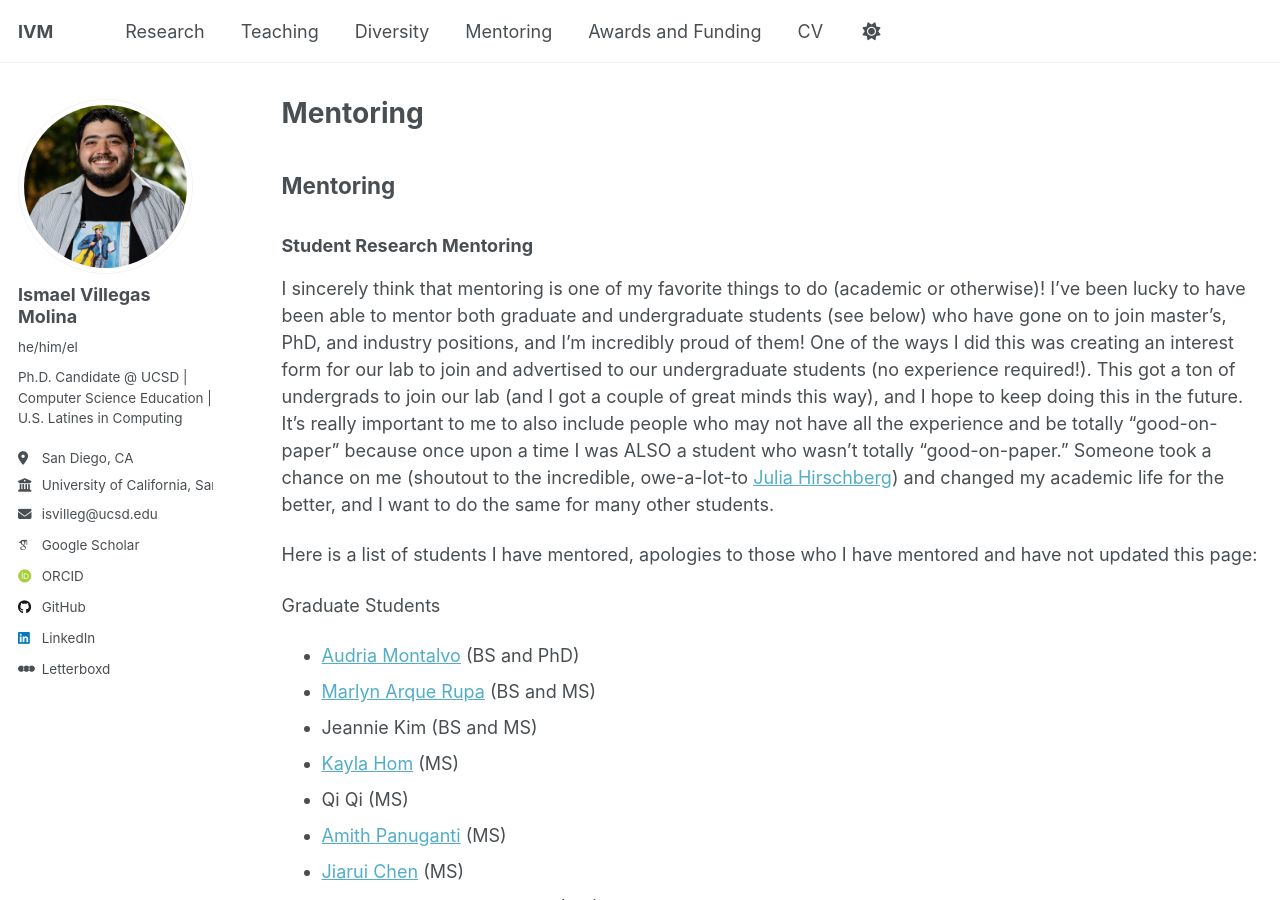
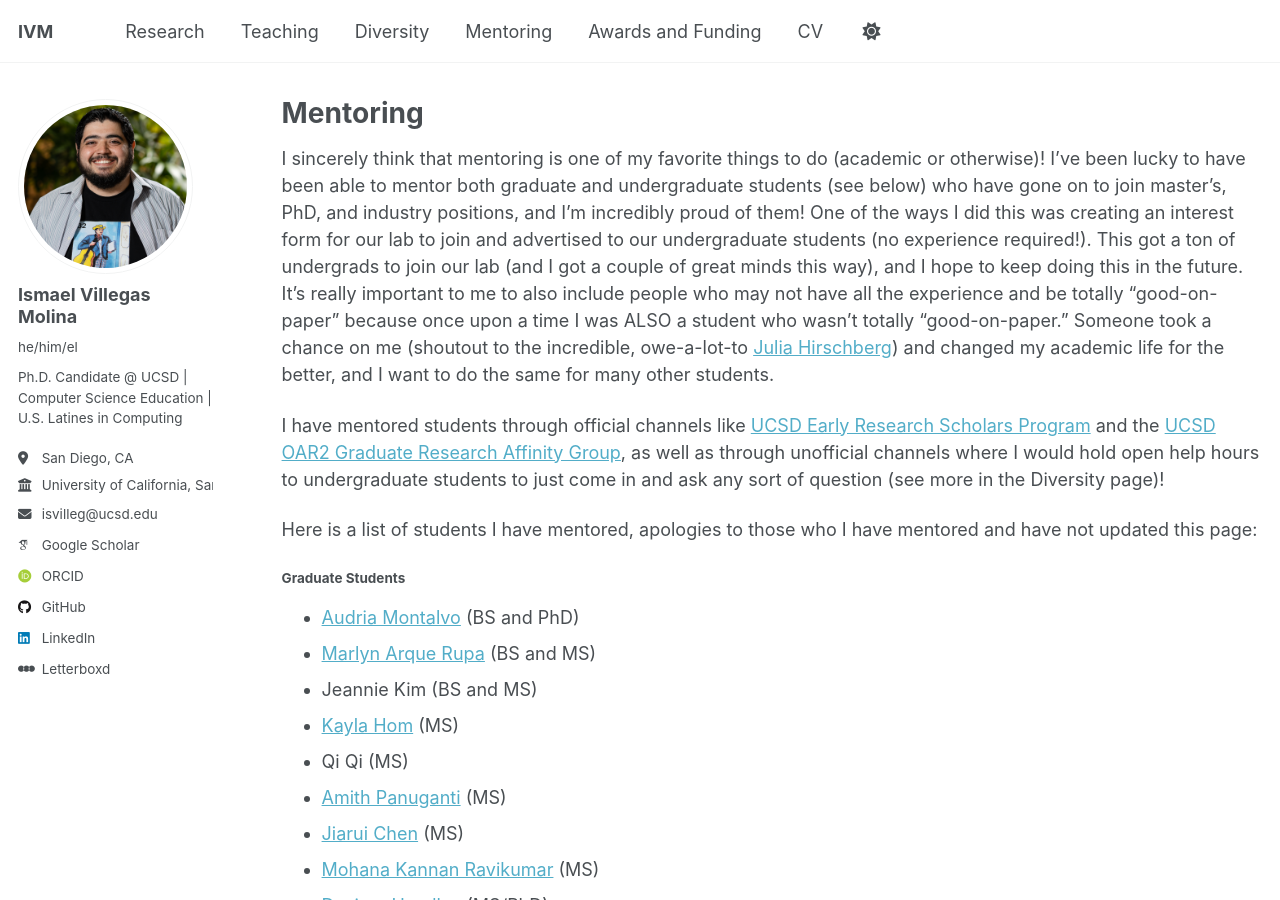
Before and after one commit to IsmaelV/IsmaelV.github.io, a Jekyll site: the page built from _pages/mentoring.md, in a window 1280 px wide and 900 px high. Built offline with Jekyll 4.4.1, drawn with Linux system fonts in a browser that asks for light colours; some web fonts are replaced; a script that is not in the unit is left out.

Commit message:
Fixed formatting in mentoring page

```diff
--- a/_pages/mentoring.md
+++ b/_pages/mentoring.md
@@ -4,15 +4,13 @@ title: "Mentoring"
 permalink: /mentoring/
 ---
 
-## Mentoring
+I sincerely think that mentoring is one of my favorite things to do (academic or otherwise)! I've been lucky to have been able to mentor both graduate and undergraduate students (see below) who have gone on to join master's, PhD, and industry positions, and I'm incredibly proud of them! One of the ways I did this was creating an interest form for our lab to join and advertised to our undergraduate students (no experience required!). This got a ton of undergrads to join our lab (and I got a couple of great minds this way), and I hope to keep doing this in the future. It's really important to me to also include people who may not have all the experience and be totally "good-on-paper" because once upon a time I was ALSO a student who wasn't totally "good-on-paper." Someone took a chance on me (shoutout to the incredible, owe-a-lot-to [Julia Hirschberg](https://www.engineering.columbia.edu/faculty-staff/directory/julia-b-hirschberg)) and changed my academic life for the better, and I want to do the same for many other students.
 
-### Student Research Mentoring
-
-I sincerely think that mentoring is one of my favorite things to do (academic or otherwise)! I've been lucky to have been able to mentor both graduate and undergraduate students (see below) who have gone on to join master's, PhD, and industry positions, and I'm incredibly proud of them! One of the ways I did this was creating an interest form for our lab to join and advertised to our undergraduate students (no experience required!). This got a ton of undergrads to join our lab (and I got a couple of great minds this way), and I hope to keep doing this in the future. It's really important to me to also include people who may not have all the experience and be totally "good-on-paper" because once upon a time I was ALSO a student who wasn't totally "good-on-paper." Someone took a chance on me (shoutout to the incredible, owe-a-lot-to [Julia Hirschberg](https://www.engineering.columbia.edu/faculty-staff/directory/julia-b-hirschberg)) and changed my academic life for the better, and I want to do the same for many other students.
+I have mentored students through official channels like [UCSD Early Research Scholars Program](https://ersp.ucsd.edu/) and the [UCSD OAR2 Graduate Research Affinity Group](https://grad.ucsd.edu/oar2/oar2office/programs/graduate-students/graduate-research-affinity-group/index.html), as well as through unofficial channels where I would hold open help hours to undergraduate students to just come in and ask any sort of question (see more in the Diversity page)!
 
 Here is a list of students I have mentored, apologies to those who I have mentored and have not updated this page:
 
-Graduate Students
+#### Graduate Students
 * [Audria Montalvo](https://www.linkedin.com/in/audriamontalvo/) (BS and PhD)
 * [Marlyn Arque Rupa](https://www.linkedin.com/in/marlynarquerupa/) (BS and MS)
 * Jeannie Kim (BS and MS)
@@ -24,7 +22,7 @@ Graduate Students
 * [Desiree Handley](https://linguistics.ucsd.edu/people/grads.html#:~:text=Desiree%20(Drae)%20Handley) (MS/PhD)
 * Hanxin Zheng (MS)
 
-Undergraduate Students
+#### Undergraduate Students
 * [Josue Martinez](https://www.linkedin.com/in/josueemartinezz/) ⎮ Now a SWE @ GE Aerospace
 * [Nawab Mulla](https://www.linkedin.com/in/nawabmulla/)
 * [Ethan Perez](https://www.linkedin.com/in/ethan-perez-8b3926229/)
```
